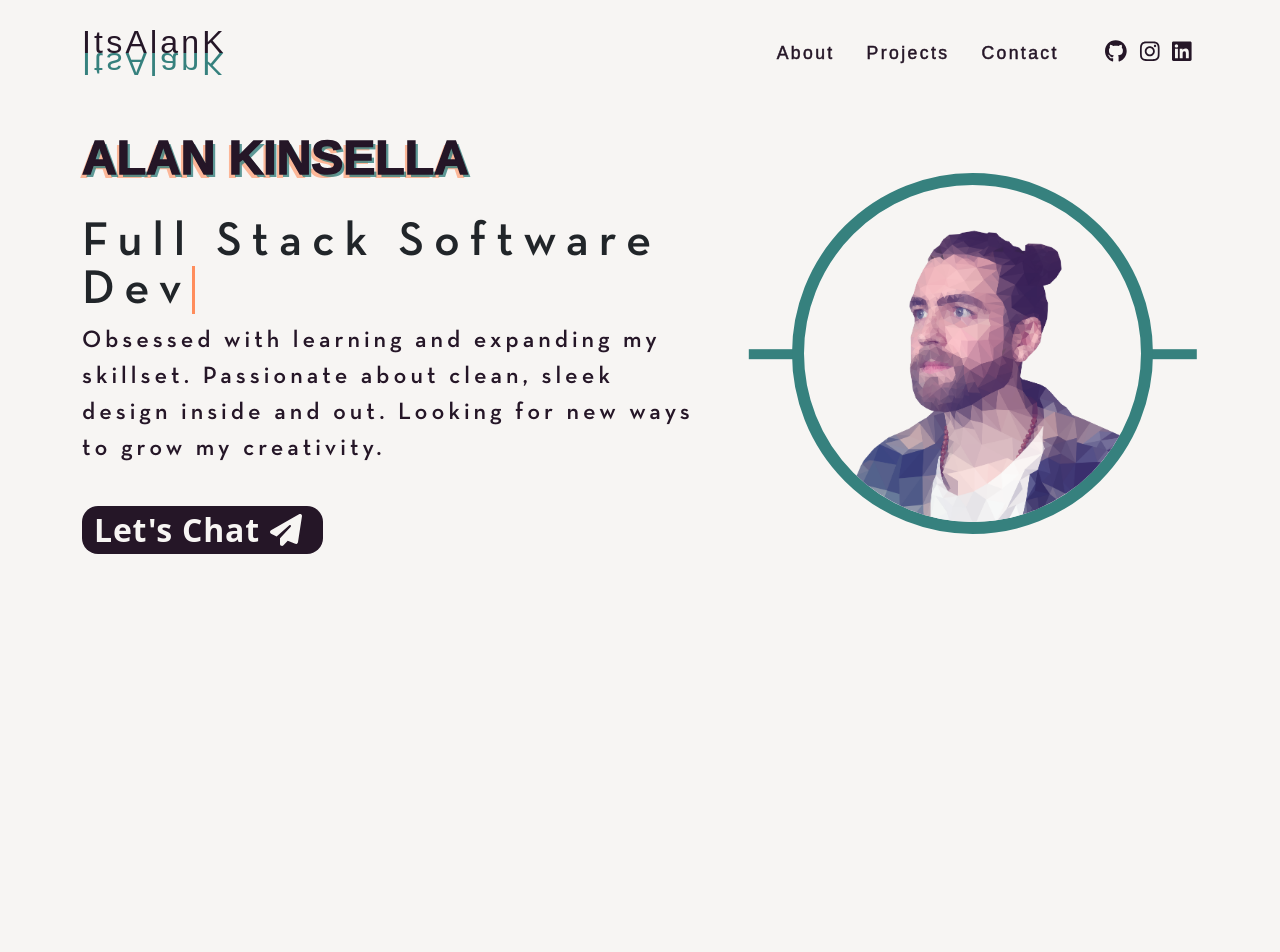
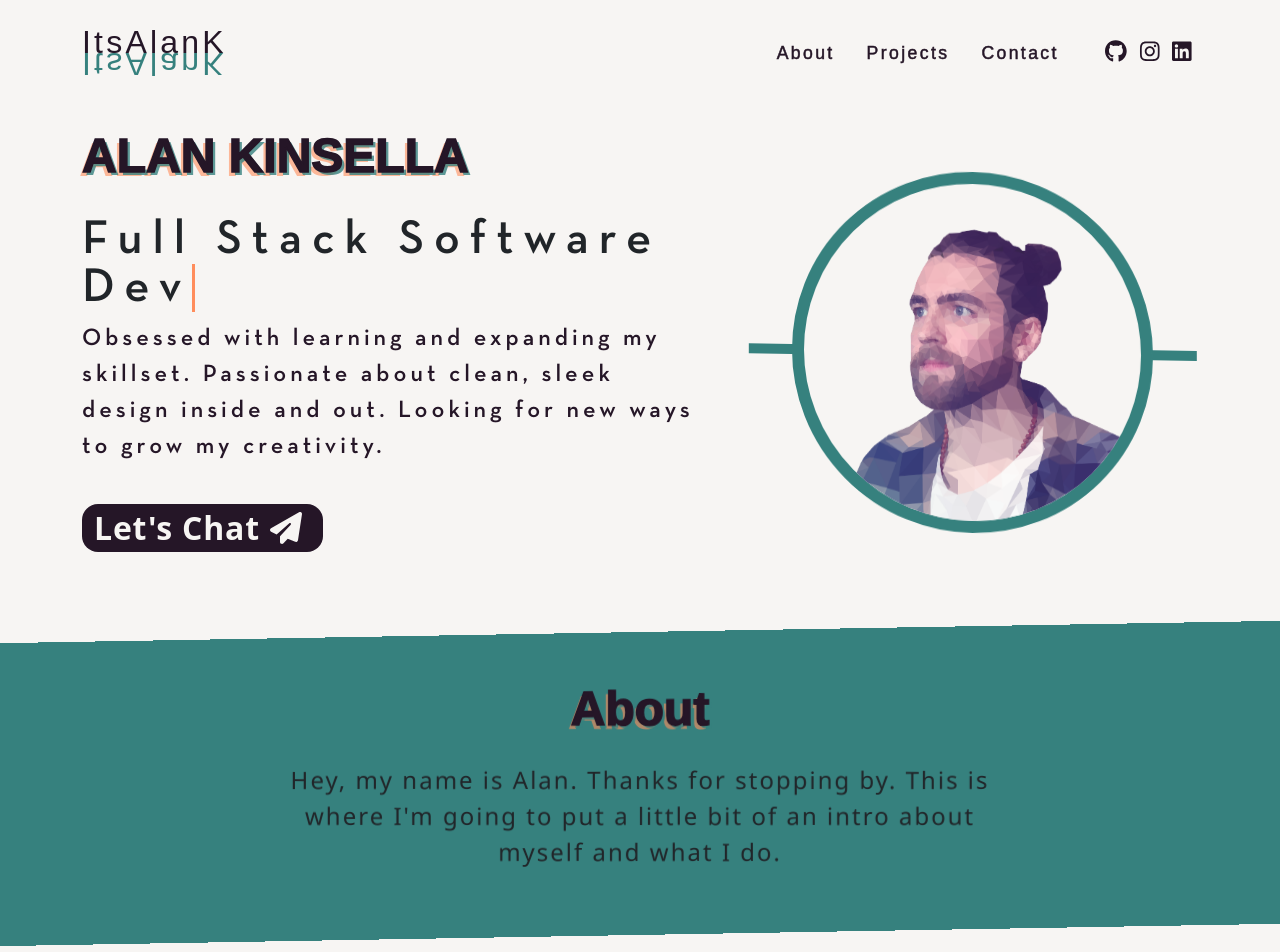
Before and after one commit to ItsAlanK/portfolio-site, a React (Create React App) app: page / in a window 1280 px wide. Shown: the top 952 px of the page. Before the commit the page ends 800 px from the top, so only its background shows below. Built offline with nearby package versions, Linux system fonts and the light colour scheme; a web font is replaced by a local one.

Commit message:
Added skewed background for about section

```diff
--- a/src/App.js
+++ b/src/App.js
@@ -1,6 +1,7 @@
 import './style/styles.js';
 import { NavBar } from './components/NavBar.js';
 import { Hero } from './components/Hero.js';
+import { About } from './components/About.js';
 import 'bootstrap/dist/css/bootstrap.min.css';
 
 function App() {
@@ -8,6 +9,7 @@ function App() {
     <div className="App">
       <NavBar />
       <Hero />
+      <About />
     </div>
   );
 }
--- /dev/null
+++ b/src/components/About.js
@@ -0,0 +1,18 @@
+import { Container, Row, Col  } from 'react-bootstrap';
+
+export const About = () => {
+    return (
+        <section class='about' id='about'>
+            <Container class="about-box">
+                <Row className="flex">
+                    <Col sm={12} md={10} lg={8} className="text-center about-col">
+                        <h1 className="title">About</h1>
+                        <p>
+                            Hey, my name is Alan. Thanks for stopping by. This is where I'm going to put a little bit of an intro about myself and what I do.
+                        </p>
+                    </Col>
+                </Row>
+            </Container>
+        </section>
+    )
+}
--- a/src/components/NavBar.js
+++ b/src/components/NavBar.js
@@ -22,7 +22,7 @@ export const NavBar = () => {
   }
 
   return (
-      <Navbar expand='md'>
+      <Navbar expand='md' className="fixed-top">
         <Container>
           <Navbar.Brand href="#home">ItsAlanK</Navbar.Brand>
           <Navbar.Toggle aria-controls="basic-navbar-nav" aria-expanded={ selectAria } onClick={() => handleChangeSelect()}>
--- /dev/null
+++ b/src/style/about.scss
@@ -0,0 +1,24 @@
+@use 'style';
+
+.about {
+    margin: 5rem 0;
+    padding: 3rem 0;
+    background-color: style.$teal;
+    transform: skewY(-1deg);
+}
+
+.flex {
+    justify-content: center;
+    transform: skewY(1deg);
+}
+
+.title {
+    @include style.title($font-size: 3rem);
+    margin-bottom: 1.5rem;
+    display: inline-block;
+}
+
+p {
+    font-size: 1.5rem;
+    letter-spacing: 2px;
+}
--- a/src/style/hero.scss
+++ b/src/style/hero.scss
@@ -1,7 +1,8 @@
 @use 'style';
 
 .hero {
-    margin-top: 1rem;
+    margin-top: 120px;
+    margin-bottom: 4rem;
   }
 
 .hero .title {
--- a/src/style/styles.js
+++ b/src/style/styles.js
@@ -2,3 +2,4 @@
 import './style.scss';
 import './navbar.scss';
 import './hero.scss';
+import './about.scss';
```
